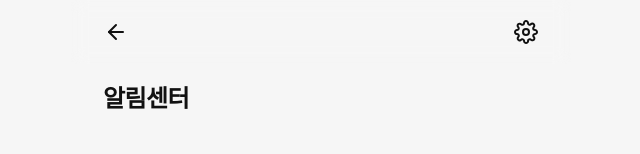
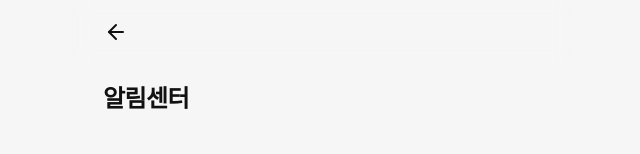
Before and after one commit to 9oormthon-univ/2025_SEASONTHON_TEAM_57_FE, a Next.js app: page /alram-center in a window 1280 px wide. Shown: the top 154 px of the page, without its empty margins (319-959 px from the left). Built offline with nearby package versions, Linux system fonts and the light colour scheme.

Commit message:
fix: ui수정

```diff
--- a/app/(router)/alram-center/layout.tsx
+++ b/app/(router)/alram-center/layout.tsx
@@ -23,16 +23,6 @@ export default function AlramLayout({ children }: { children: React.ReactNode })
             <Back width={24} height={24} />
           </button>
         }
-        rightItems={[
-          <Link
-            key="settings"
-            aria-label="설정"
-            href="/settings"
-            className="h-10 w-10 rounded-full hover:bg-white/50 active:opacity-90"
-          >
-            <Settings width={24} height={24} />
-          </Link>,
-        ]}
       />
 
       <section className="flex-1 overflow-y-auto pb-28">
--- a/app/(router)/alram-center/page.tsx
+++ b/app/(router)/alram-center/page.tsx
@@ -1,4 +1,3 @@
-// 서버 컴포넌트 (상태/이펙트 없음)
 import AlarmList from './_components/AlarmList';
 
 export default function AlarmCenterPage() {
--- a/app/(router)/mypage/page.tsx
+++ b/app/(router)/mypage/page.tsx
@@ -1,9 +1,8 @@
-import Award from '@/public/icons/award.svg';
+import Bookmark from '@/public/icons/bookmark.svg';
 import Clipboard from '@/public/icons/clipboard.svg';
 import HelpCircle from '@/public/icons/help-circle.svg';
-import LogOut from '@/public/icons/logout.svg';
+import Logout from '@/public/icons/logout.svg';
 import Monitor from '@/public/icons/monitor.svg';
-import Trash from '@/public/icons/trash.svg';
 
 import ListItem from './_components/ListItem';
 import ProfileSection from './_components/ProfileSection';
@@ -14,12 +13,12 @@ export default function MyPage() {
       <ProfileSection />
 
       <ul className="flex flex-col">
+        <ListItem Icon={Monitor} label="신뢰도 점수 0000" />
+        <ListItem Icon={Bookmark} label="스크랩 게시물 보기" href="#bookmark" />
         <ListItem Icon={Clipboard} label="내 정보 수정" href="#profile" />
-        <ListItem Icon={Monitor} label="나의 재능" href="#talent" />
-        <ListItem Icon={HelpCircle} label="고객센터" href="#cs" />
-        <ListItem Icon={Award} label="등급표" href="#grade" />
-        <ListItem Icon={LogOut} label="로그아웃" href="#logout" />
-        <ListItem Icon={Trash} label="회원탈퇴" href="#withdraw" />
+        <ListItem Icon={Monitor} label="나의 재능" href="#myskill" />
+        <ListItem Icon={HelpCircle} label="고객센터" href="#helpcall" />
+        <ListItem Icon={Logout} label="로그아웃" />
       </ul>
     </main>
   );
--- a/app/(router)/skill/_components/FilterTab.tsx
+++ b/app/(router)/skill/_components/FilterTab.tsx
@@ -3,7 +3,6 @@
 import React, { useState } from 'react';
 
 type FilterTabProps = {
-  /** 0: 전체, 1: 교환, 2: 배우기, 3: 알려주기 */
   defaultIndex?: number;
   onChange?: (index: number) => void;
   className?: string;
@@ -20,15 +19,10 @@ export default function FilterTab({ defaultIndex = 0, onChange, className = '' }
   };
 
   return (
-    /**
-     * 바깥 래퍼:
-     * - 좌우 padding을 항상 3.2rem 줘서 잘림 방지
-     * - 안쪽 컨테이너는 중앙 정렬 + max-w-[500px]
-     */
     <div className={`w-full px-[3.2rem] ${className}`}>
       <div className="mx-auto w-full max-w-[500px]">
         <div
-          className="flex w-full gap-2 p-2 rounded-full overflow-hidden"
+          className="flex w-full gap-2 p-2 rounded-2xl overflow-hidden"
           style={{ backgroundColor: 'var(--gray1)' }}
           role="tablist"
           aria-label="게시물 필터"
@@ -42,7 +36,7 @@ export default function FilterTab({ defaultIndex = 0, onChange, className = '' }
                 aria-selected={isActive}
                 onClick={() => handleClick(index)}
                 className={[
-                  'flex-1 min-w-0 rounded-full py-2 px-3 transition-colors',
+                  'flex-1 min-w-0 rounded-2xl py-2 px-3 transition-colors',
                   'body1 text-[1.4rem] leading-[2rem] md:text-[1.6rem] md:leading-[2.4rem]',
                   isActive ? 'text-white' : 'text-[var(--gray3)] hover:text-[var(--black)]',
                 ].join(' ')}
--- a/app/(router)/skill/_components/HotCard.tsx
+++ b/app/(router)/skill/_components/HotCard.tsx
@@ -10,12 +10,12 @@ import 모집중 from '@/public/skill/모집중.svg';
 import SvgBox from './SvgBox';
 
 export type HotCardProps = {
-  id: number; // 1: 모집중, 2/3: 모집완료
+  id: number;
   title: string;
   badgeRight: string;
   desc1: string;
   desc2: string;
-  color: string; // tailwind class (bg-gradient-*)
+  color: string;
 };
 
 export default function HotCard({ id, title, badgeRight, desc1, desc2, color }: HotCardProps) {
@@ -23,30 +23,24 @@ export default function HotCard({ id, title, badgeRight, desc1, desc2, color }:
 
   return (
     <ShadowBox className="bg-white rounded-[16px] p-2">
-      {/* 상단 이미지 + 상태/북마크 영역 */}
       <div className="relative h-[140px] w-full">
-        {/* 배경 전용 레이어 (라운드 + overflow-hidden 적용) */}
         <div className="absolute inset-0 rounded-[12px] overflow-hidden">
           <div className={`absolute inset-0 ${color}`} />
         </div>
 
-        {/* 상태 뱃지 (SVG) */}
         <div className="absolute left-3 top-3 z-10">
           <SvgBox Icon={StatusIcon} size={24} />
         </div>
 
-        {/* 북마크 버튼 */}
         <button
           className="absolute right-3 top-3 h-9 w-9 rounded-full bg-white/90 border border-[var(--gray2)] flex items-center justify-center z-10"
           aria-label="북마크"
           type="button"
         >
-          {/* ⬇️ 18 -> 24, 그리고 shrink-0 추가 */}
           <SvgBox Icon={Bookmark} size={24} className="shrink-0" />
         </button>
       </div>
 
-      {/* 본문 영역 */}
       <div className="mt-2 px-1 pb-2">
         <div className="flex items-center gap-2">
           <p className="body1 text-[var(--black)] truncate">{title}</p>
--- a/app/(router)/skill/_components/HotCarousel.tsx
+++ b/app/(router)/skill/_components/HotCarousel.tsx
@@ -36,7 +36,6 @@ export default function HotCarousel({
             />
           </li>
         ))}
-        {/* 좌우 32px 여백 유지용 스페이서 */}
         <li aria-hidden className="shrink-0 w-[32px]" />
       </ul>
     </div>
--- a/app/(router)/skill/layout.tsx
+++ b/app/(router)/skill/layout.tsx
@@ -13,13 +13,6 @@ export default function SkillLayout({ children }: { children: React.ReactNode })
         title="재능공유"
         rightItems={[
           <button
-            key="settings"
-            aria-label="설정"
-            className="h-10 w-10 rounded-full hover:bg-white/50 active:opacity-90"
-          >
-            <Settings width={24} height={24} />
-          </button>,
-          <button
             key="bell"
             aria-label="알림"
             className="h-10 w-10 rounded-full hover:bg-white/50 active:opacity-90"
--- a/components/layout/header.tsx
+++ b/components/layout/header.tsx
@@ -21,7 +21,7 @@ export default function Header({
   return (
     <header
       className={clsx(
-        'z-50 bg-main/95 backdrop-blur pl-[32px] pr-[32px] h-[64px] flex items-center',
+        'z-50 bg-main/95 backdrop-blur pl-[3.2rem] pr-[3.2rem] h-[6.4rem] flex items-center',
         sticky && 'sticky top-0',
         className
       )}
@@ -32,7 +32,7 @@ export default function Header({
         </div>
 
         {rightItems.length > 0 && (
-          <div className="flex items-center gap-[20px] flex-row-reverse">
+          <div className="flex items-center gap-[2.0rem] flex-row-reverse">
             {rightItems.map((node, idx) => (
               <span key={idx} className="inline-flex items-center justify-center shrink-0">
                 {node}
```
